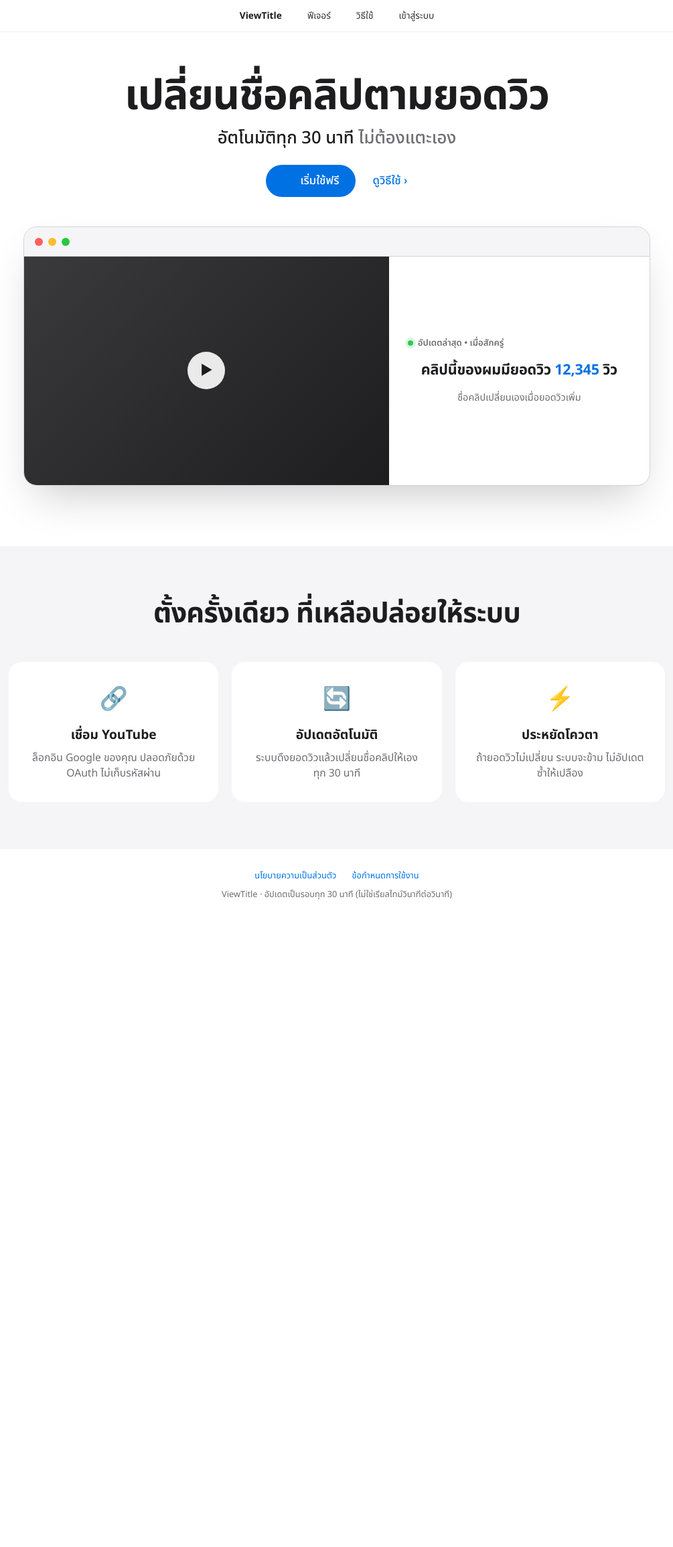
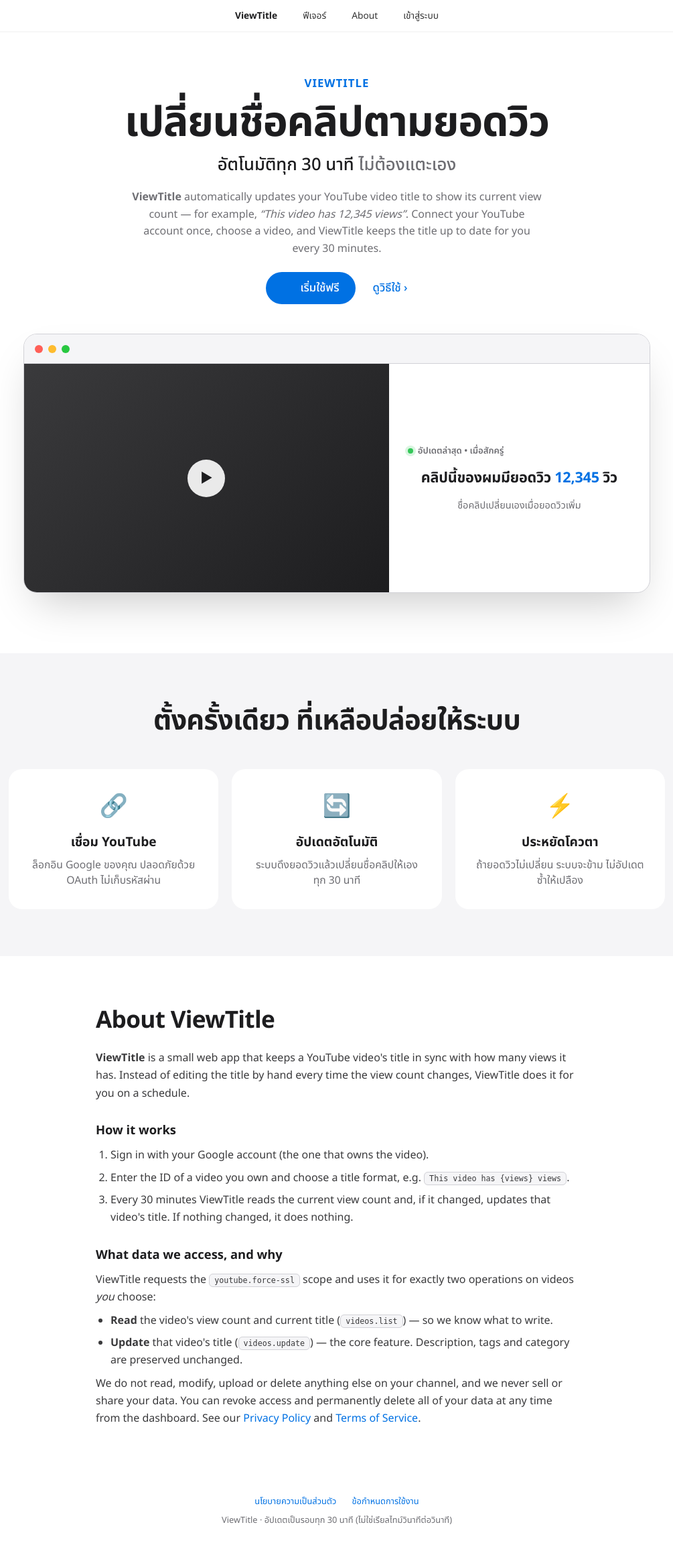
Before and after one commit to guskungdxd-arch/youtube-view-title, a Flask app: page / in a window 1280 px wide. Shown: the whole page at 67% size, without its empty margins (137-1142 px from the left). Before the commit the page ends 1343 px from the top, so only its background shows below. Run offline with Flask 3, Linux system fonts and the light colour scheme.

Commit message:
Add English app description and About section for Google OAuth verification
Google's branding review flagged that the home page did not explain the app's
purpose and that the app name did not match. Adds the ViewTitle name prominently,
an English summary, and an About section covering how it works and exactly which
YouTube scopes are used and why.

Co-Authored-By: Claude Opus 4.8 <noreply@anthropic.com>

```diff
--- a/web/templates/index.html
+++ b/web/templates/index.html
@@ -38,6 +38,14 @@
       margin-top:12px; line-height:1.35;
     }
     .hero .sub .muted { color:var(--sub); }
+    .hero .appname {
+      font-size:1.05rem; font-weight:700; letter-spacing:.06em; text-transform:uppercase;
+      color:var(--blue); margin-bottom:14px;
+    }
+    .hero .sub-en {
+      max-width:620px; margin:18px auto 0; color:var(--sub);
+      font-size:1rem; line-height:1.6;
+    }
     .links { display:flex; gap:26px; justify-content:center; align-items:center; margin-top:22px; flex-wrap:wrap; }
     .btn {
       display:inline-flex; align-items:center; gap:9px; background:var(--blue); color:#fff;
@@ -80,6 +88,16 @@
     .feat p { color:var(--sub); font-size:.98rem; line-height:1.5; }
     @media (max-width:640px){ .grid{ grid-template-columns:1fr; } }
 
+    .about { padding:70px 22px; }
+    .about .in { max-width:720px; margin:0 auto; }
+    .about h2 { font-size:clamp(1.6rem,3.4vw,2.2rem); font-weight:700; letter-spacing:-.02em; margin-bottom:16px; }
+    .about h3 { font-size:1.15rem; font-weight:700; margin:28px 0 10px; }
+    .about p, .about li { color:#3a3a3c; line-height:1.65; }
+    .about ol, .about ul { padding-left:22px; margin:8px 0; }
+    .about li { margin:7px 0; }
+    .about code { background:var(--bg2); border:1px solid var(--border); padding:2px 7px; border-radius:6px; font-size:.9em; }
+    .about a { color:var(--blue); }
+
     footer { text-align:center; color:var(--sub); font-size:.8rem; padding:30px; }
   </style>
 </head>
@@ -87,14 +105,21 @@
   <nav>
     <span class="brand">ViewTitle</span>
     <a class="hide" href="#features">ฟีเจอร์</a>
-    <a class="hide" href="#features">วิธีใช้</a>
+    <a class="hide" href="#about">About</a>
     {% if user %}<a href="{{ url_for('dashboard') }}">แดชบอร์ด</a>
     {% else %}<a href="{{ url_for('login') }}">เข้าสู่ระบบ</a>{% endif %}
   </nav>
 
   <section class="hero">
+    <p class="appname">ViewTitle</p>
     <h1>เปลี่ยนชื่อคลิปตามยอดวิว</h1>
     <p class="sub">อัตโนมัติทุก 30 นาที <span class="muted">ไม่ต้องแตะเอง</span></p>
+    <p class="sub-en">
+      <b>ViewTitle</b> automatically updates your YouTube video title to show its
+      current view count &mdash; for example, <i>&ldquo;This video has 12,345 views&rdquo;</i>.
+      Connect your YouTube account once, choose a video, and ViewTitle keeps the
+      title up to date for you every 30 minutes.
+    </p>
     <div class="links">
       {% if user %}
         <a class="btn" href="{{ url_for('dashboard') }}">ไปที่แดชบอร์ด</a>
@@ -133,6 +158,45 @@
     </div>
   </section>
 
+  <section class="about" id="about">
+    <div class="in">
+      <h2>About ViewTitle</h2>
+      <p>
+        <b>ViewTitle</b> is a small web app that keeps a YouTube video's title in sync
+        with how many views it has. Instead of editing the title by hand every time the
+        view count changes, ViewTitle does it for you on a schedule.
+      </p>
+
+      <h3>How it works</h3>
+      <ol>
+        <li>Sign in with your Google account (the one that owns the video).</li>
+        <li>Enter the ID of a video you own and choose a title format,
+            e.g. <code>This video has {views} views</code>.</li>
+        <li>Every 30 minutes ViewTitle reads the current view count and, if it changed,
+            updates that video's title. If nothing changed, it does nothing.</li>
+      </ol>
+
+      <h3>What data we access, and why</h3>
+      <p>
+        ViewTitle requests the <code>youtube.force-ssl</code> scope and uses it for
+        exactly two operations on videos <i>you</i> choose:
+      </p>
+      <ul>
+        <li><b>Read</b> the video's view count and current title
+            (<code>videos.list</code>) &mdash; so we know what to write.</li>
+        <li><b>Update</b> that video's title (<code>videos.update</code>) &mdash; the
+            core feature. Description, tags and category are preserved unchanged.</li>
+      </ul>
+      <p>
+        We do not read, modify, upload or delete anything else on your channel, and we
+        never sell or share your data. You can revoke access and permanently delete all
+        of your data at any time from the dashboard.
+        See our <a href="{{ url_for('privacy') }}">Privacy Policy</a> and
+        <a href="{{ url_for('terms') }}">Terms of Service</a>.
+      </p>
+    </div>
+  </section>
+
   <footer>
     <div style="margin-bottom:8px">
       <a href="{{ url_for('privacy') }}" style="color:var(--blue);margin:0 10px">นโยบายความเป็นส่วนตัว</a>
```
